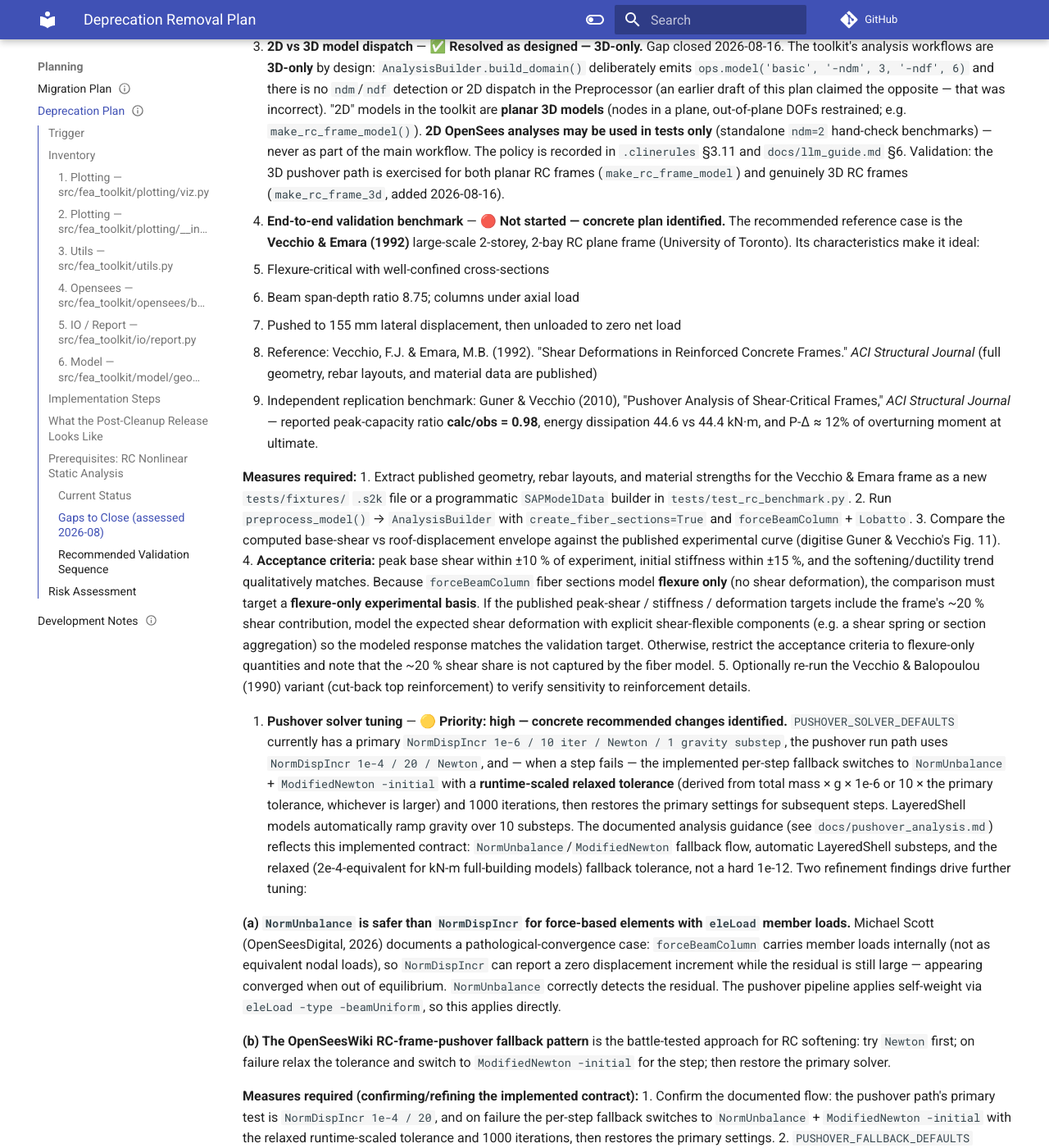
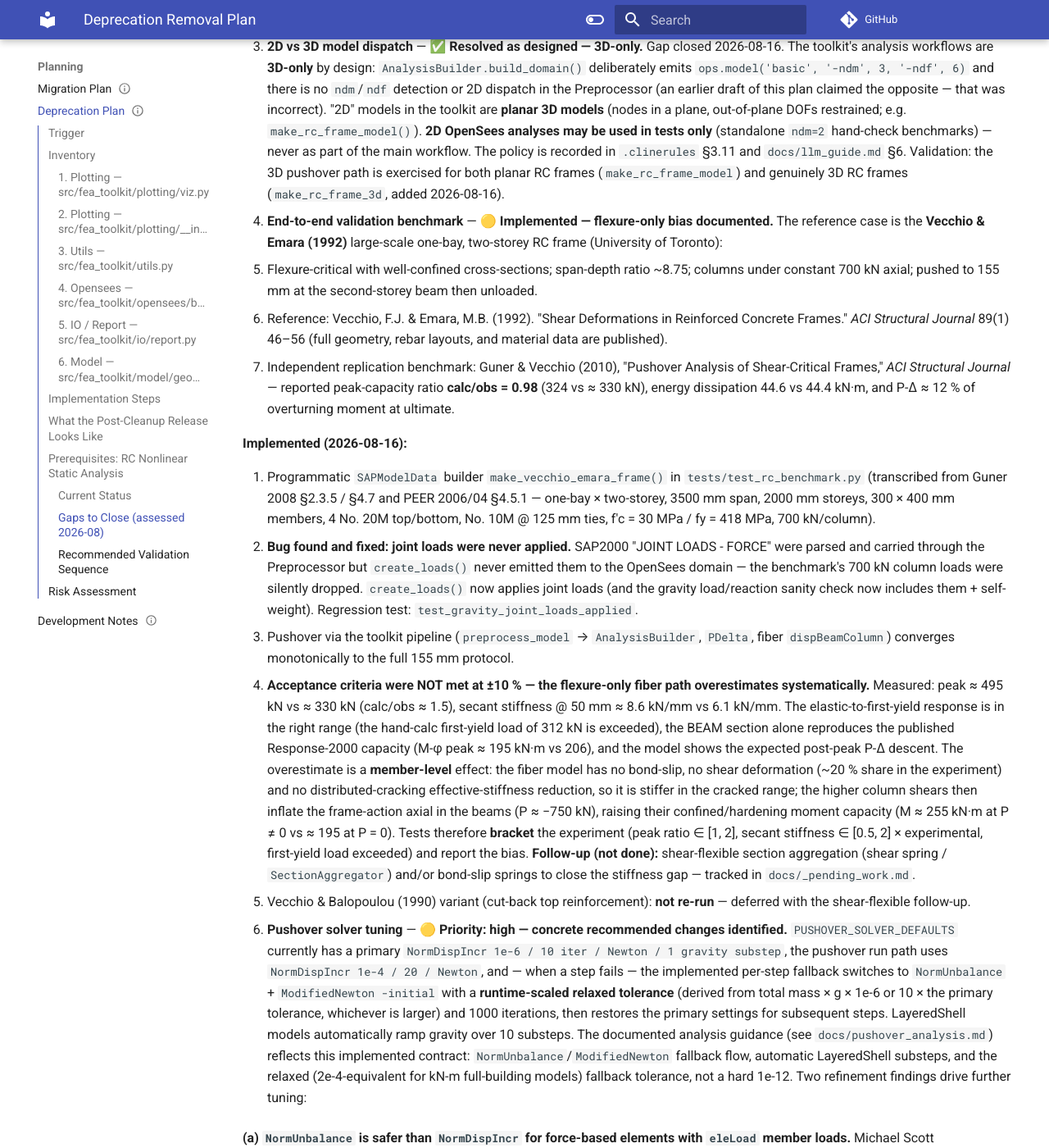
Before and after one commit to boustrephon/fea_toolkit, an MkDocs documentation site: the page built from docs/deprecation_plan.md, in a window 1280 px wide and 1400 px high, scrolled down 3654 px. Shown: the whole window at 82% size. Built offline with MkDocs 1.6.1 and Material for MkDocs 9.7.7, drawn with Linux system fonts in a browser that asks for light colours; comment, search, counter and statistics services are not loaded.

Commit message:
test+docs: Vecchio & Emara (1992) frame pushover benchmark; document flexure-only bias (Gap 4)

```diff
--- a/docs/deprecation_plan.md
+++ b/docs/deprecation_plan.md
@@ -160,44 +160,61 @@ comfortably.  Below is a realistic assessment of what remains.
    frames (``make_rc_frame_model``) and genuinely 3D RC frames
    (``make_rc_frame_3d``, added 2026-08-16).
 
-4. **End-to-end validation benchmark** — **🔴 Not started — concrete plan
-   identified.**  The recommended reference case is the **Vecchio & Emara
-   (1992)** large-scale 2-storey, 2-bay RC plane frame (University of
-   Toronto).  Its characteristics make it ideal:
+4. **End-to-end validation benchmark** — **🟡 Implemented — flexure-only
+   bias documented.**  The reference case is the **Vecchio & Emara (1992)**
+   large-scale one-bay, two-storey RC frame (University of Toronto):
 
-   - Flexure-critical with well-confined cross-sections
-   - Beam span-depth ratio 8.75; columns under axial load
-   - Pushed to 155 mm lateral displacement, then unloaded to zero net load
+   - Flexure-critical with well-confined cross-sections; span-depth ratio
+     ~8.75; columns under constant 700 kN axial; pushed to 155 mm at the
+     second-storey beam then unloaded.
    - Reference: Vecchio, F.J. & Emara, M.B. (1992). "Shear Deformations in
-     Reinforced Concrete Frames." *ACI Structural Journal* (full geometry,
-     rebar layouts, and material data are published)
+     Reinforced Concrete Frames." *ACI Structural Journal* 89(1) 46–56
+     (full geometry, rebar layouts, and material data are published).
    - Independent replication benchmark: Guner & Vecchio (2010),
      "Pushover Analysis of Shear-Critical Frames," *ACI Structural Journal*
-     — reported peak-capacity ratio **calc/obs = 0.98**, energy dissipation
-     44.6 vs 44.4 kN·m, and P-Δ ≈ 12% of overturning moment at ultimate.
+     — reported peak-capacity ratio **calc/obs = 0.98** (324 vs ≈ 330 kN),
+     energy dissipation 44.6 vs 44.4 kN·m, and P-Δ ≈ 12 % of overturning
+     moment at ultimate.
 
-   **Measures required:**
-   1. Extract published geometry, rebar layouts, and material strengths for
-      the Vecchio & Emara frame as a new `tests/fixtures/` `.s2k` file or a
-      programmatic `SAPModelData` builder in `tests/test_rc_benchmark.py`.
-   2. Run `preprocess_model()` → `AnalysisBuilder` with
-      `create_fiber_sections=True` and `forceBeamColumn` + `Lobatto`.
-   3. Compare the computed base-shear vs roof-displacement envelope against
-      the published experimental curve (digitise Guner & Vecchio's Fig. 11).
-   4. **Acceptance criteria:** peak base shear within ±10 % of experiment,
-      initial stiffness within ±15 %, and the softening/ductility trend
-      qualitatively matches.  Because ``forceBeamColumn`` fiber sections
-      model **flexure only** (no shear deformation), the comparison must
-      target a **flexure-only experimental basis**.  If the published
-      peak-shear / stiffness / deformation targets include the frame's
-      ~20 % shear contribution, model the expected shear deformation with
-      explicit shear-flexible components (e.g. a shear spring or section
-      aggregation) so the modeled response matches the validation target.
-      Otherwise, restrict the acceptance criteria to flexure-only
-      quantities and note that the ~20 % shear share is not captured by
-      the fiber model.
-   5. Optionally re-run the Vecchio & Balopoulou (1990) variant (cut-back
-      top reinforcement) to verify sensitivity to reinforcement details.
+   **Implemented (2026-08-16):**
+
+   1. Programmatic `SAPModelData` builder `make_vecchio_emara_frame()` in
+      `tests/test_rc_benchmark.py` (transcribed from Guner 2008 §2.3.5 /
+      §4.7 and PEER 2006/04 §4.5.1 — one-bay × two-storey, 3500 mm span,
+      2000 mm storeys, 300 × 400 mm members, 4 No. 20M top/bottom,
+      No. 10M @ 125 mm ties, f'c = 30 MPa / fy = 418 MPa, 700 kN/column).
+   2. **Bug found and fixed: joint loads were never applied.**  SAP2000
+      "JOINT LOADS - FORCE" were parsed and carried through the
+      Preprocessor but ``create_loads()`` never emitted them to the
+      OpenSees domain — the benchmark's 700 kN column loads were silently
+      dropped.  ``create_loads()`` now applies joint loads (and the
+      gravity load/reaction sanity check now includes them + self-weight).
+      Regression test: ``test_gravity_joint_loads_applied``.
+   3. Pushover via the toolkit pipeline (`preprocess_model` →
+      `AnalysisBuilder`, `PDelta`, fiber `dispBeamColumn`) converges
+      monotonically to the full 155 mm protocol.
+   4. **Acceptance criteria were NOT met at ±10 % — the flexure-only
+      fiber path overestimates systematically.**  Measured: peak ≈ 495 kN
+      vs ≈ 330 kN (calc/obs ≈ 1.5), secant stiffness @ 50 mm ≈ 8.6 kN/mm
+      vs 6.1 kN/mm.  The elastic-to-first-yield response is in the right
+      range (the hand-calc first-yield load of 312 kN is exceeded), the
+      BEAM section alone reproduces the published Response-2000 capacity
+      (M-φ peak ≈ 195 kN·m vs 206), and the model shows the expected
+      post-peak P-Δ descent.  The overestimate is a **member-level**
+      effect: the fiber model has no bond-slip, no shear deformation
+      (~20 % share in the experiment) and no distributed-cracking
+      effective-stiffness reduction, so it is stiffer in the cracked
+      range; the higher column shears then inflate the frame-action axial
+      in the beams (P ≈ −750 kN), raising their confined/hardening moment
+      capacity (M ≈ 255 kN·m at P ≠ 0 vs ≈ 195 at P = 0).  Tests
+      therefore **bracket** the experiment (peak ratio ∈ [1, 2], secant
+      stiffness ∈ [0.5, 2] × experimental, first-yield load exceeded) and
+      report the bias.  **Follow-up (not done):** shear-flexible section
+      aggregation (shear spring / `SectionAggregator`) and/or
+      bond-slip springs to close the stiffness gap — tracked in
+      `docs/_pending_work.md`.
+   5. Vecchio & Balopoulou (1990) variant (cut-back top reinforcement):
+      **not re-run** — deferred with the shear-flexible follow-up.
 
 5. **Pushover solver tuning** — **🟡 Priority: high — concrete recommended
    changes identified.**  `PUSHOVER_SOLVER_DEFAULTS` currently has a
```
Also changed, not shown: docs/_pending_work.md (+25 -0 lines), 1 other file.
